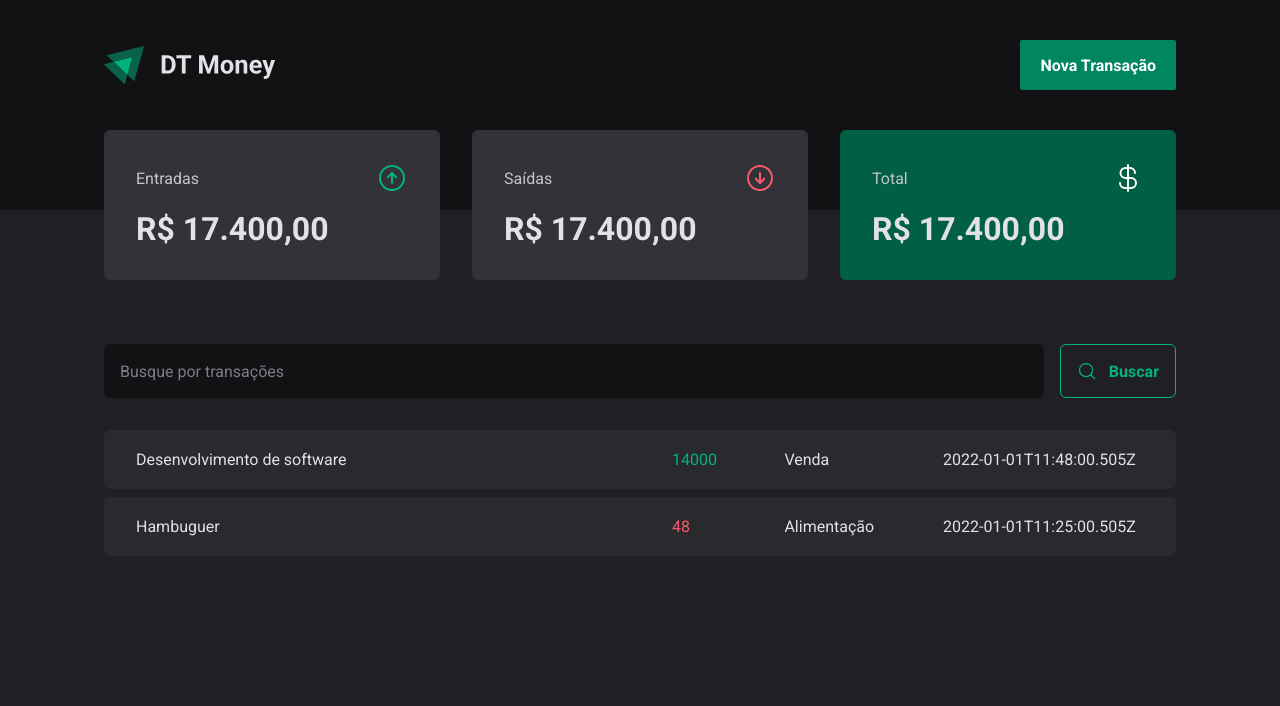
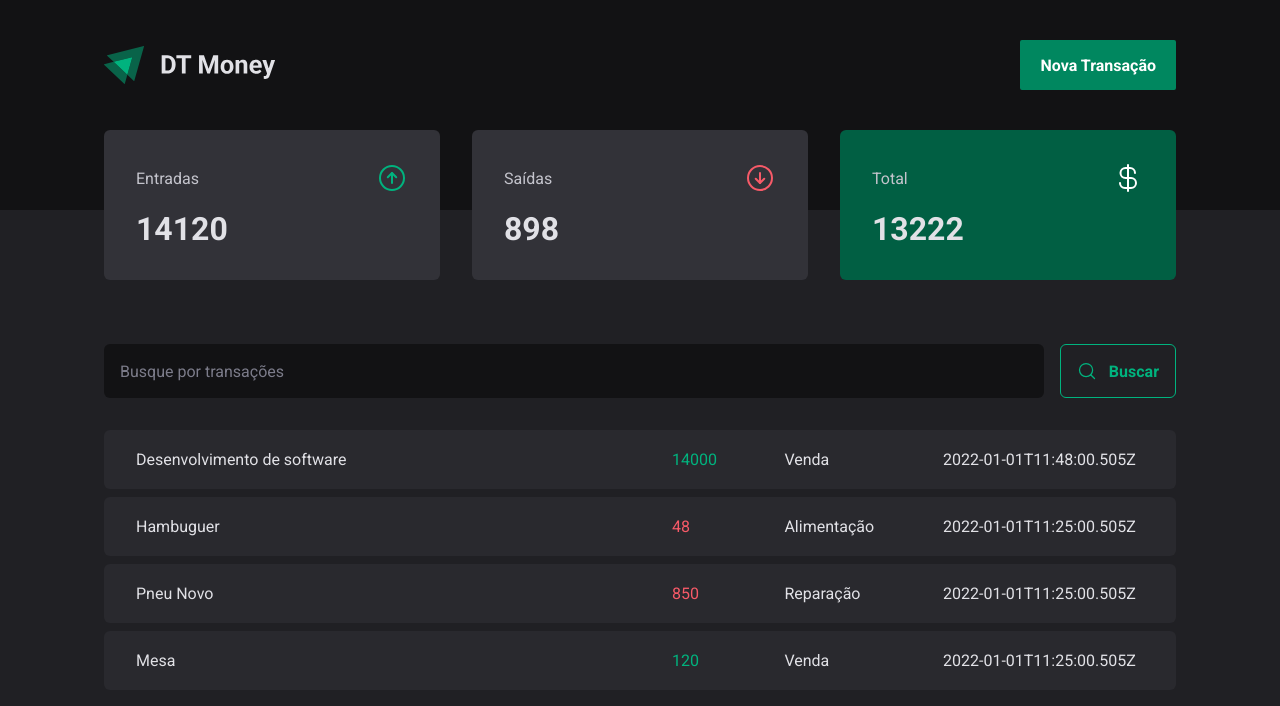
Before and after one commit to GerardoRodrigues/dt-money, a React (Vite) app: page / in a window 1280 px wide. Shown: the top 706 px of the page. Built offline with nearby package versions, Linux system fonts and the light colour scheme; data requests are answered from the project's data file.

Commit message:
calculando resumo de transacoes

```diff
--- a/server.json
+++ b/server.json
@@ -15,6 +15,22 @@
             "category": "Alimentação",
             "price": 48,
             "created_at": "2022-01-01T11:25:00.505Z"
+        },
+        {
+            "id": 3,
+            "description": "Pneu Novo",
+            "type": "outcome",
+            "category": "Reparação",
+            "price": 850,
+            "created_at": "2022-01-01T11:25:00.505Z"
+        },
+        {
+            "id": 4,
+            "description": "Mesa",
+            "type": "income",
+            "category": "Venda",
+            "price": 120,
+            "created_at": "2022-01-01T11:25:00.505Z"
         }
     ]
 }
--- a/src/components/Summary/index.tsx
+++ b/src/components/Summary/index.tsx
@@ -1,35 +1,53 @@
 import { ArrowCircleDown, ArrowCircleUp, CurrencyDollar } from "phosphor-react";
 import { SummaryCard, SummaryContainer } from "./styles";
+import { useContext } from "react";
+import { TransactionsContext } from "../../contexts/TransactionsContext";
 
 export function Summary() {
-    return(
+  const { transactions } = useContext(TransactionsContext);
+
+  const sumary = transactions.reduce(
+    (acc, transaction) => {
+      if (transaction.type === "income") {
+        acc.income += transaction.price;
+        acc.total += transaction.price;
+      } else {
+        acc.outcome += transaction.price;
+        acc.total -= transaction.price;
+      }
+
+      return acc;
+    },
+    { income: 0, outcome: 0, total: 0 }
+  );
+
+  return (
     <SummaryContainer>
       <SummaryCard>
         <header>
           <span>Entradas</span>
-                    <ArrowCircleUp size={32} color="#00b37e"/>
+          <ArrowCircleUp size={32} color="#00b37e" />
         </header>
 
-                <strong>R$ 17.400,00</strong>
+        <strong>{sumary.income}</strong>
       </SummaryCard>
 
       <SummaryCard>
         <header>
           <span>Saídas</span>
-                    <ArrowCircleDown size={32} color="#f75a68"/>
+          <ArrowCircleDown size={32} color="#f75a68" />
         </header>
 
-                <strong>R$ 17.400,00</strong>
+        <strong>{sumary.outcome}</strong>
       </SummaryCard>
       <SummaryCard variant="green">
-
         <header>
           <span>Total</span>
-                    <CurrencyDollar size={32} color="#fff"/>
+          <CurrencyDollar size={32} color="#fff" />
         </header>
 
-                <strong>R$ 17.400,00</strong>
+        <strong>{sumary.total}</strong>
       </SummaryCard>
     </SummaryContainer>
-    )
+  );
 }
```
Lines whose indentation alone changed are shown as unchanged.
